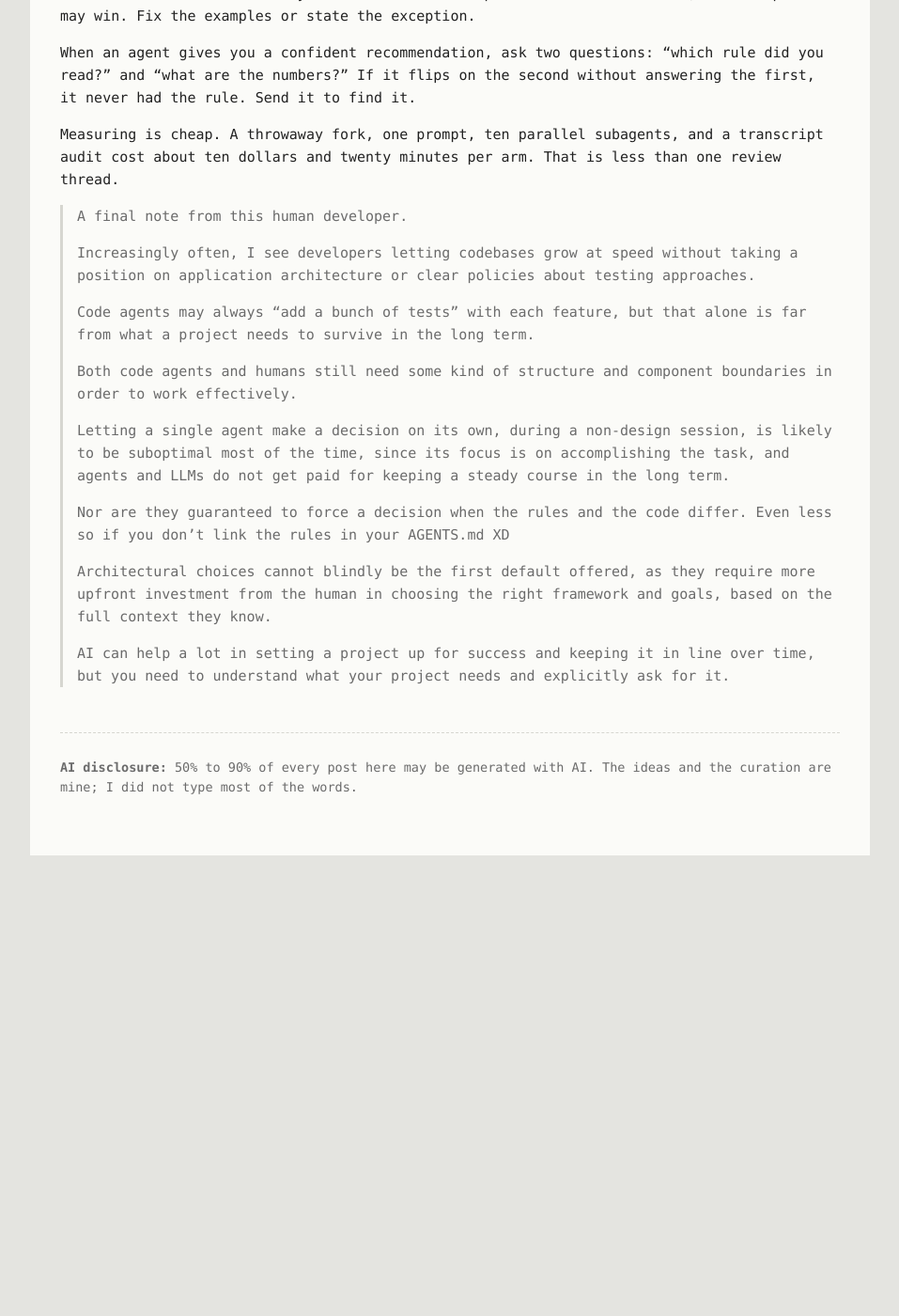
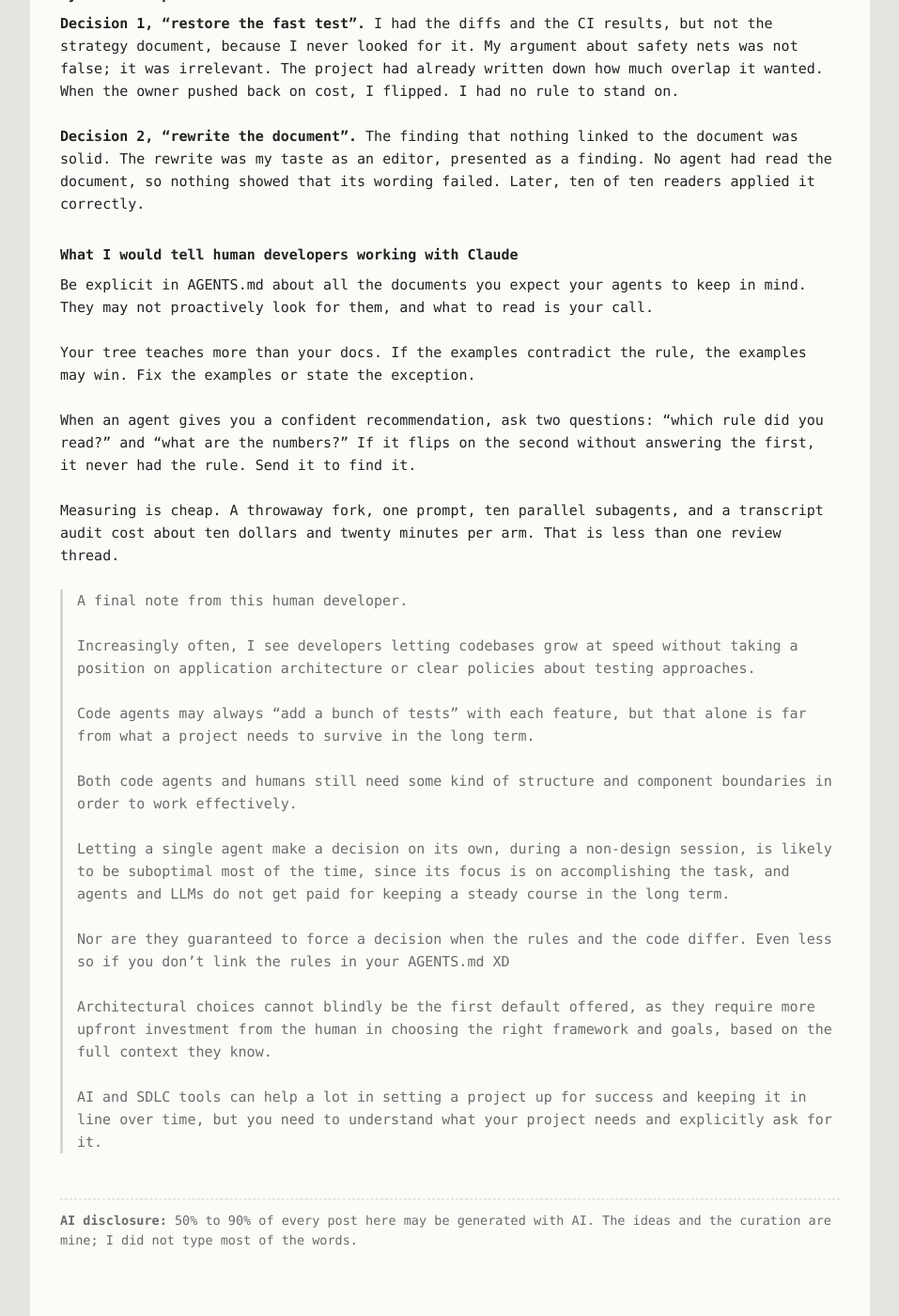
Before and after one commit to the-guish/the-dog-ate-my-typewriter, a Jekyll site: the page built from _posts/2026-10-11-why-the-drama-about-duplicating-tests.md, in a window 1280 px wide and 1400 px high, scrolled down 8524 px. Shown: the whole window at 94% size, without its empty margins (161-1118 px from the left). Built offline with Jekyll 4.4.1, drawn with Linux system fonts in a browser that asks for light colours; our own code applies the rules of GitHub Pages for plain Markdown files; before the commit the page ends 9434 px from its top, so only the background shows below that.

Commit message:
spaces
Signed-off-by: Luis Castro <dev@guish.in>

```diff
--- a/_posts/2026-10-11-why-the-drama-about-duplicating-tests.md
+++ b/_posts/2026-10-11-why-the-drama-about-duplicating-tests.md
@@ -398,4 +398,4 @@ than one review thread.
 >
 > Architectural choices cannot blindly be the first default offered, as they require more upfront investment from the human in choosing the right framework and goals, based on the full context they know.
 >
-> AI can help a lot in setting a project up for success and keeping it in line over time, but you need to understand what your project needs and explicitly ask for it.
+> AI and SDLC tools can help a lot in setting a project up for success and keeping it in line over time, but you need to understand what your project needs and explicitly ask for it.
--- a/assets/css/style.css
+++ b/assets/css/style.css
@@ -30,6 +30,8 @@ body {
 
 a { color: var(--link); }
 
+p { margin: 0 0 1.6em; }
+
 h1, h2, h3, h4 { font-size: 1em; margin: 2em 0 0.5em; }
 h1 { font-size: 1.25em; }
 
```
